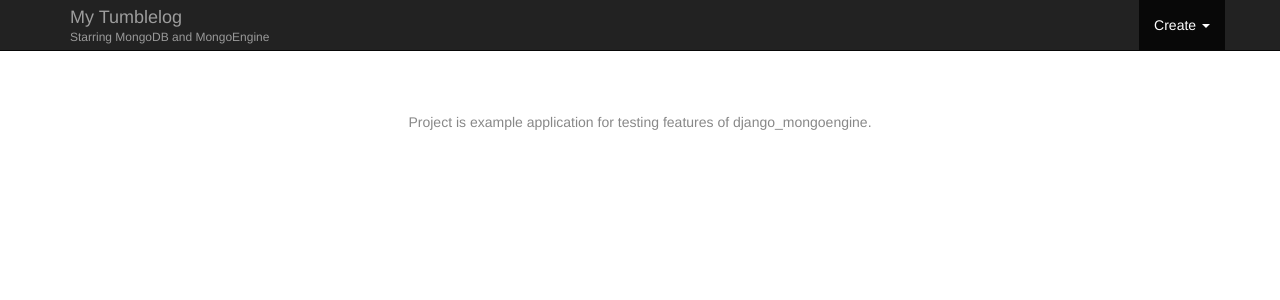
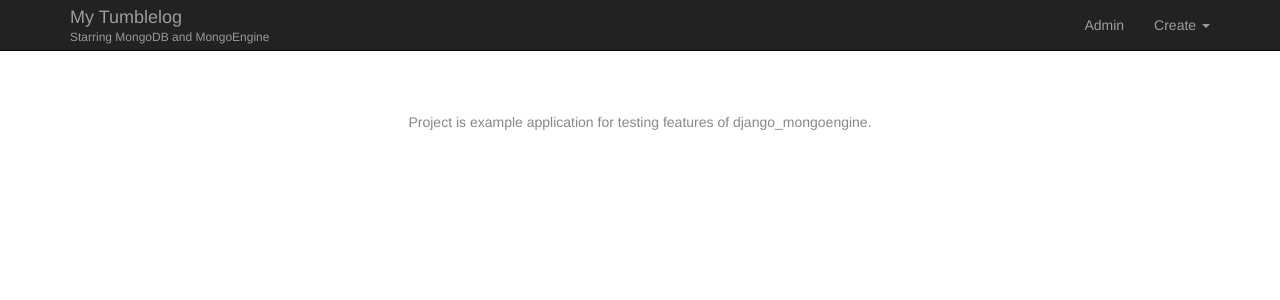
Before and after one commit to MongoEngine/django-mongoengine, a Django app: template example/tumblelog/tumblelog/templates/tumblelog/post_list.html in a window 1280 px wide. Shown: the top 300 px of the page. Run offline with Django 3.2, Linux system fonts and the light colour scheme; the template is opened without the code that fills it, so the values that code supplies are empty; parts of the project's set-up code (start-up, migrations or seed data) failed here and were passed over; some libraries are stand-ins or nearby versions.

Commit message:
smallchanges

```diff
--- a/django_mongoengine/utils/patches.py
+++ b/django_mongoengine/utils/patches.py
@@ -1,4 +1,4 @@
-from django.core.exceptions import FieldDoesNotExist
+from mongoengine.errors import FieldDoesNotExist
 
 def serializable_value(self, field_name):
     """
--- a/example/tumblelog/tumblelog/templates/tumblelog/post_list.html
+++ b/example/tumblelog/tumblelog/templates/tumblelog/post_list.html
@@ -2,7 +2,10 @@
 
 {% block top_nav %}
 <ul class="nav navbar-nav navbar-right">
-  <li class="dropdown active">
+  <li>
+    <a href="{% url 'admin:index' %}">Admin</a>
+  </li>
+  <li class="dropdown">
     <a href="#" class="dropdown-toggle" data-toggle="dropdown">Create <b class="caret"></b></a>
     <ul class="dropdown-menu">
       <li>
```
